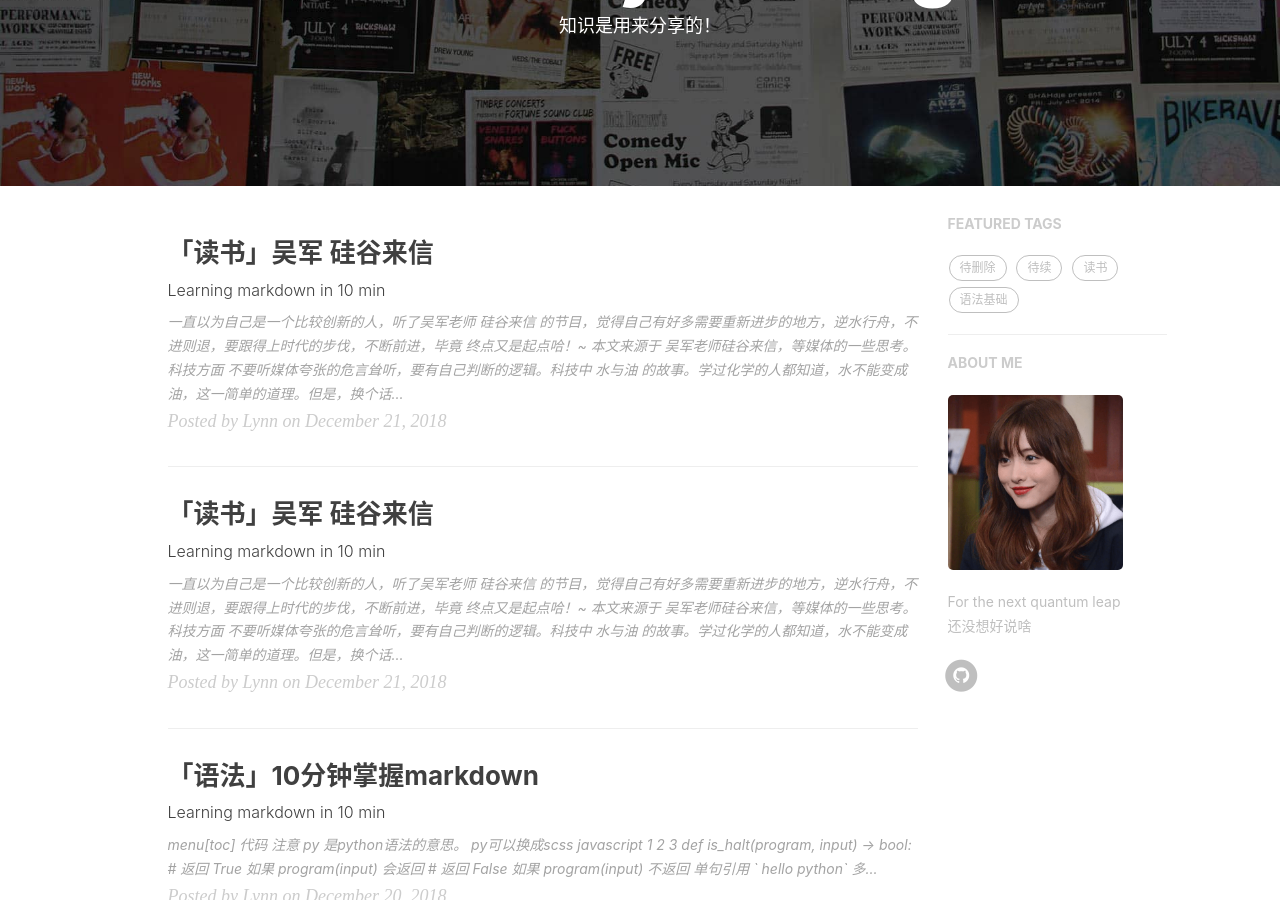
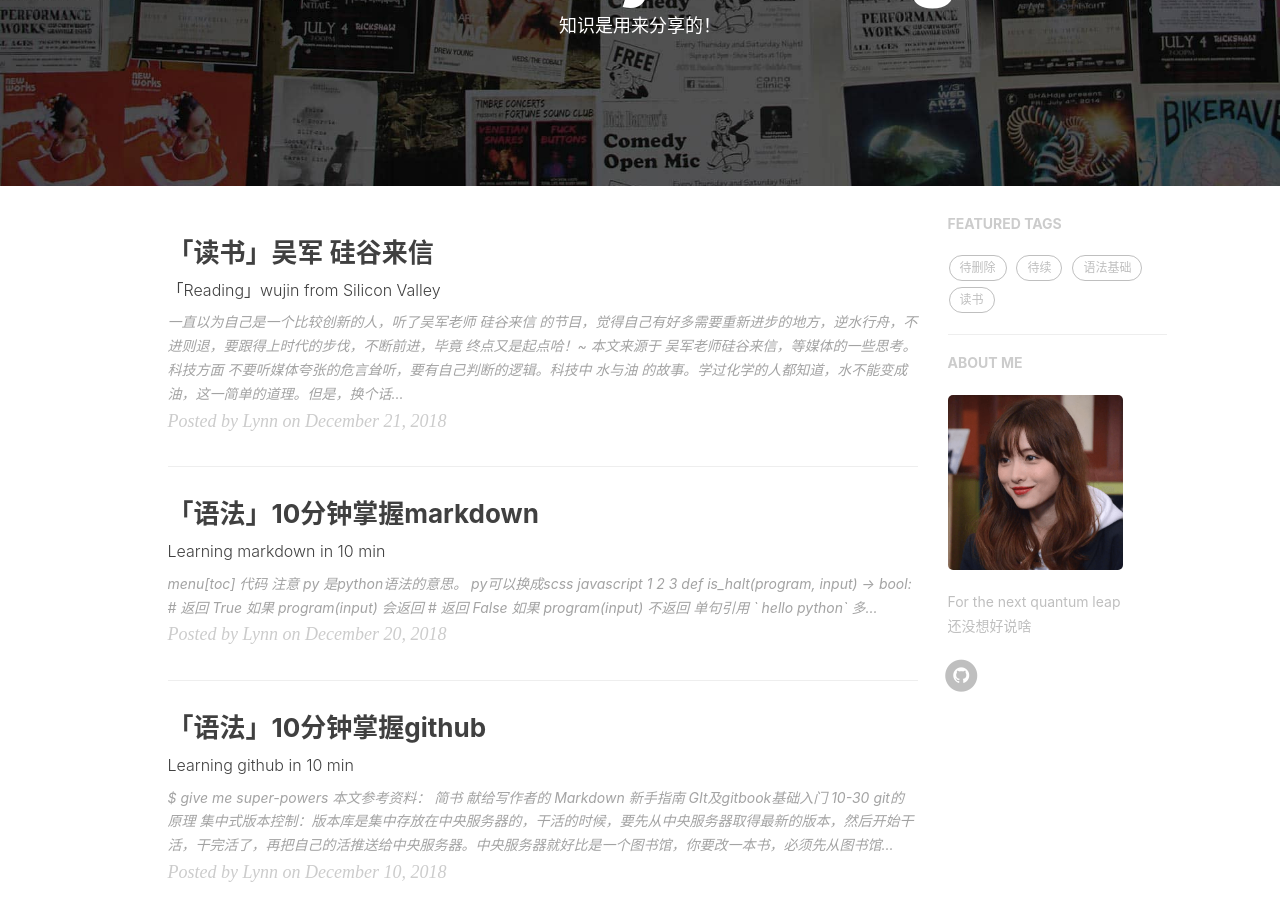
Before and after one commit to studentlynn/studentlynn.github.io, a Jekyll site: the page built from index.html, in a window 1280 px wide and 900 px high, scrolled down 320 px. Built offline with Jekyll 4.4.1, drawn with Linux system fonts in a browser that asks for light colours; nearby versions of some CDN libraries; the list of posts is cut into pages by our own code; comment, search, counter and statistics services are not loaded; some of the changed lines change nothing that is shown.

Commit message:
commit modify

```diff
--- a/_posts/2018-12-21-test.md
+++ /dev/null
@@ -1,37 +0,0 @@
----
-layout: post
-title: "「读书」吴军 硅谷来信"
-subtitle: "Learning markdown in 10 min"
-author: "Lynn"
-header-img: "img/post-bg-halting.jpg"
-header-mask: 0.3
-tags:
-  - 读书
-  - 待续
----
-
-> 一直以为自己是一个比较创新的人，听了吴军老师 硅谷来信 的节目，觉得自己有好多需要重新进步的地方，逆水行舟，不进则退，要跟得上时代的步伐，不断前进，毕竟 终点又是起点哈！~
-
-> 本文来源于 吴军老师硅谷来信，等媒体的一些思考。
-
-## 科技方面
-
-- 不要听媒体夸张的危言耸听，**要有自己判断的逻辑**。科技中 水与油 的故事。学过化学的人都知道，水不能变成油，这一简单的道理。但是，换个话题，似乎就容易犯同样的错了。现在大数据、人工智能都是热门的话题，于是任何人都想插一脚，我已经看了太多危言耸听、似是而非的言论了，有时候觉得可笑，但是有时候，连我这个大学就接触神经网络，熟悉深度学习原理的人，都会被忽悠到，也是略微尴尬了。弄明白机器的原理就清晰了，人工智能，如果目标是让机器模仿人，这样机器永远学不会“人的思考方式”，这个是不可行的。但是换个目标，让机器替代人去做计算、求解等事情，这是机器擅长的，是可行的。
-- 人对于大数的认识缺乏想象能力。就像古代酋长对最大的数字的认识可能就是2/3，可能这是他们所拥有财产的最大数字。至少我对于超过亿的数字，真是缺乏想象能力，只是一个数字。但是如果把1亿想象成1亿个乒乓球，堆满一个房间，需要多少面积，几个篮球场/足球场？这样对于大的数字就有想象能力了。也是很多报告中把数字转换成实物比例的原因。
-
-
-
-## 生活方面
-
-- **写作/语文** 一直都是被我忽视的项目。以前学习的时候也没觉得非常重要。实际上，演讲能力、沟通能力、文字写作能力在工作和生活中，都是非常重要的存在。一个优秀的程序员能写优秀的代码，但是如果不能对 非程序员出身 的业务部门高管讲清楚自己的想法，将在项目推进，部门边界划分上，非常弱势。因此，写blog也是非常好的复盘的机会。
-- **分享**。
-	- 常常会遇到这样2种类型的人，喜欢分享的人和不分享的人。由于我经历的老板都比较open，我其实比较喜欢分享的。但在工作中，我吃过分享的亏，所以渐渐的变得不爱分享了。想到的idea，说给同事听后，被对方提前抢着先做，等等。但是吴军老师说的话挺对的，如果分享后，就被轻易拿走的“成果”，说明没有门槛，自己应该建立有门槛的能力，变成自己的优势。
-	- 三人行必有我师。要善于**看到/发觉**别人的优点，**夸奖别人的优点**，也是社交中能拉近关系的重要一点。爱分享的人，能从别人的交流中，获得更多的的idea。像**桥水基金的创始人Ray Dalio**，制作了一堆金融科普的视频，而且在自己公司内部实行的是透明管理，开会每个人可以给对方做维度上的打分，每个人都可以开放的发表自己的观点，真是的非常神奇的公司了。
-- **什么才是精英？**目前社会上都是钱，论坛上年终盘点也都是讨论薪资和资产收益，略微浮躁。就像高晓松说的一样，清北这样的学校应该培养的是 国之栋梁，对社会/国家有影响能力的人，而不是和北航计算机一起找工作的IT人才。北航是非常优秀的高校，但是进清北的人，比进北航难多了，论IT程序员，清北的计算机可能还没有北航的好哦，如果只想成为IT程序员，就浪费了自己考清华的努力了。
-- **旅行的意思？**旅行是自拍/土特产/打卡式旅行吗？就像炒股，只有亲身经历才知道书上说的股市的凶险。邓小平参观了新干线，就知道中国一定要搞改革开放。有对比才知道自己所处的国家，生活的状态处于什么阶段。去了日本才知道，整洁的街道，清新的空气，保存古典的京都，地铁/公交车坐垫都是热的。很多细节，要通过旅行才能知道。
-- **怎么学历史？**
-	- 中国的历史注重考究细节，美国的历史注重**大格局下历史的复盘**，当时怎样的背景下，发生了怎样的事情。我们没必要死记硬背哪些 时间 地点 人物。应该
-	- 美国的历史课是怎样的？一般就像一篇论文一样，推演历史背景下，历史人物/历史事件的作用，让学生能够在大的世界背景的格局下，明白历史事件决策的原因，导致的结果，是一个推演的过程，讲究过程。
-	- 培养自己的逻辑能力。就像辩论比赛一样，自己选择一个观点（最好是与自己第一感不一致），然后找证据，能根据逻辑推演出合理的观点。注重证据链推演的过程。
-	- **多读书**
-	- **社交 social**
--- a/_posts/2018-12-21-wujun.md
+++ b/_posts/2018-12-21-wujun.md
@@ -1,7 +1,7 @@
 ---
 layout: post
 title: "「读书」吴军 硅谷来信"
-subtitle: "Learning markdown in 10 min"
+subtitle: "「Reading」wujin from Silicon Valley "
 author: "Lynn"
 header-img: "img/blog-bg/2018-12-21-wujun.jpg"
 header-mask: 0.3
```
